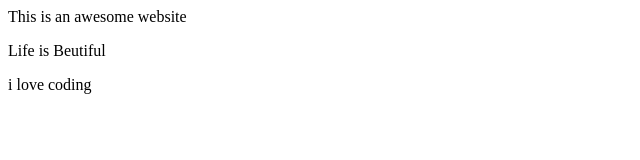
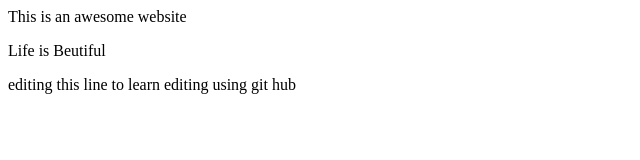
Before and after one commit to Jithendra20017772/myproject, a plain HTML site: page index.html in a window 1280 px wide. Shown: the whole page, without its empty margins (0-640 px from the left). Drawn offline with Linux system fonts and the light colour scheme.

Commit message:
Update index.html

```diff
--- a/index.html
+++ b/index.html
@@ -8,6 +8,6 @@ This is an awesome website
 <p>
 Life is Beutiful
 </p>
-  <p>i love coding
+  <p>editing this line to learn editing using git hub
   </p>
 </html>
```
